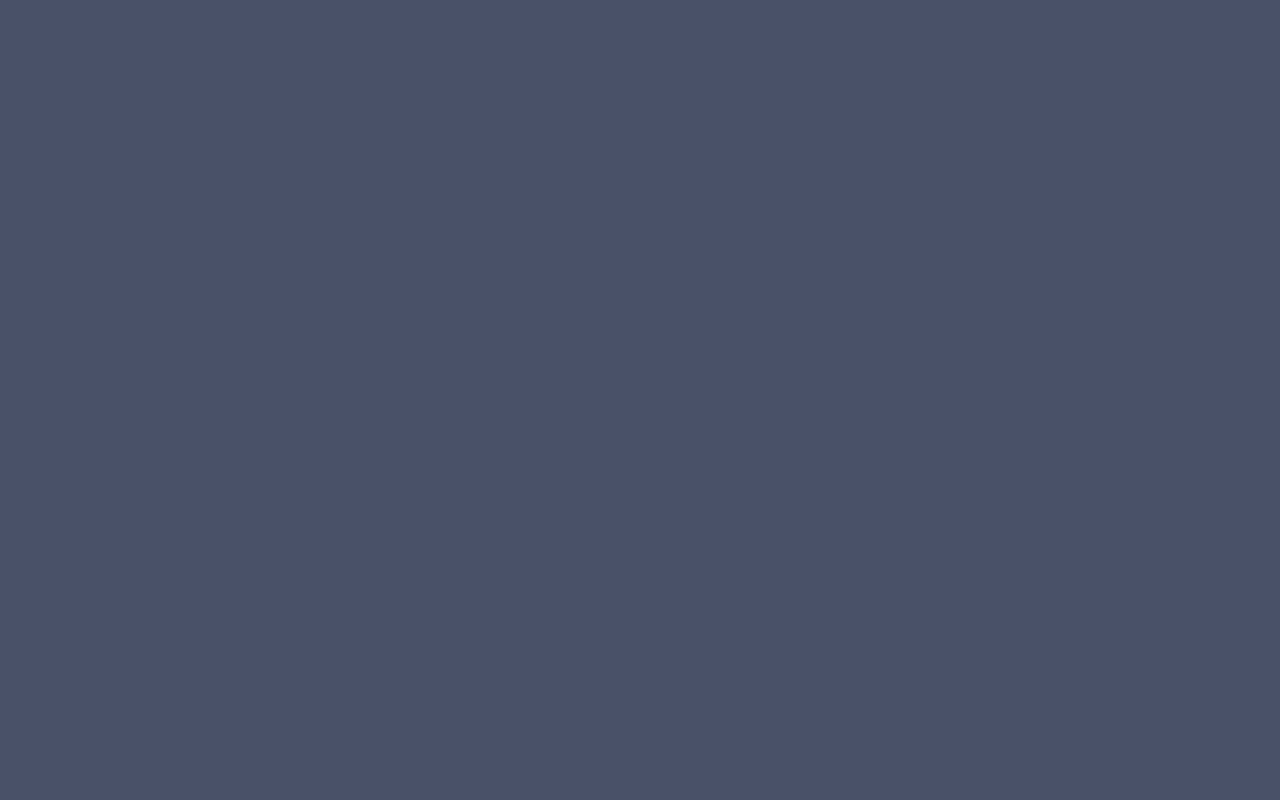
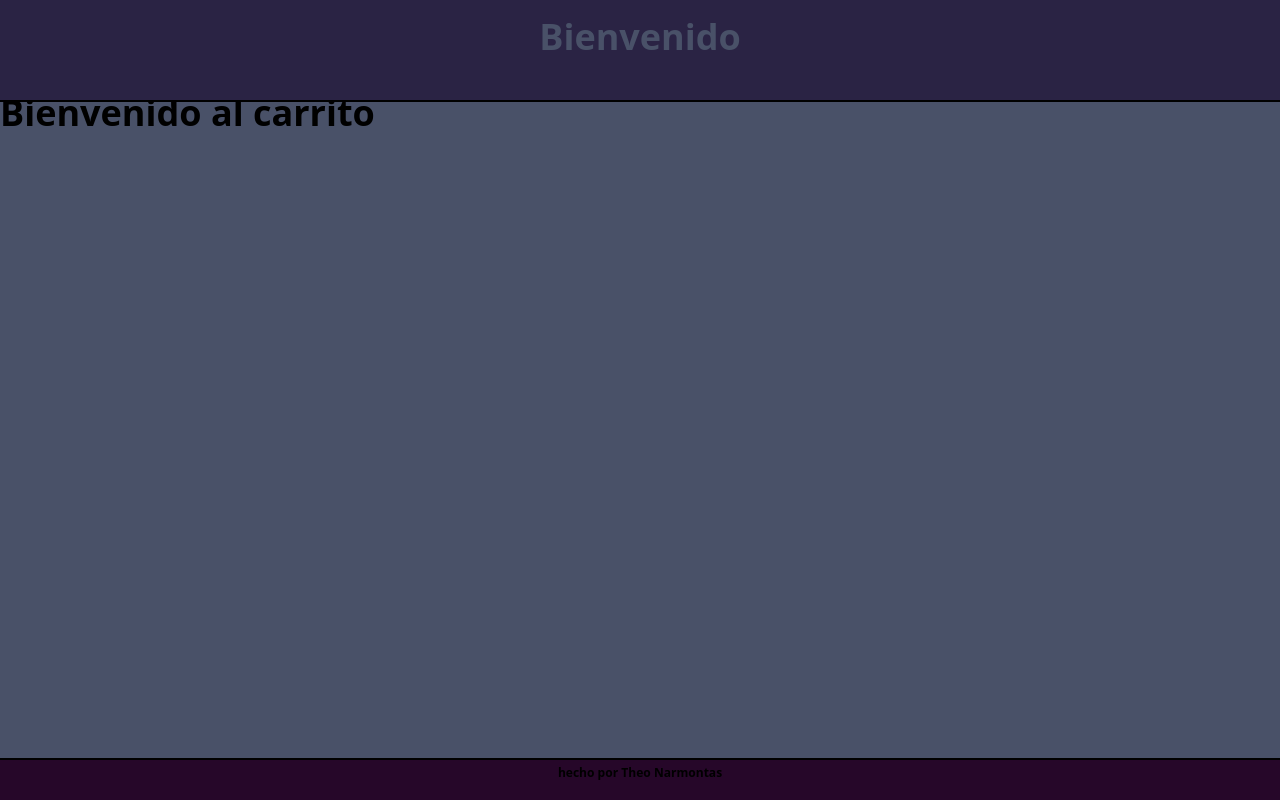
Before and after one commit to TheoTheNarmon/ShoesStore, a React (Vite) app: page /cart in a window 1280 px wide. Before the commit this address had no page. Built offline with nearby package versions, Linux system fonts and the light colour scheme.

Commit message:
added a cart page

```diff
--- a/src/App.jsx
+++ b/src/App.jsx
@@ -3,6 +3,7 @@ import Layout from './components/layout/layout'
 import Menu from './pages/menu/menu'
 //import ItemsContainer from "./components/itemsContainer/itemsContainer";
 import Product from './pages/product/product'
+import Cart from './pages/cart/cart'
 import { useEffect, useState } from "react";
 
 function App(){
@@ -26,6 +27,7 @@ function App(){
       <Route element={<Layout/>}>
         <Route path="/" element={<Menu products={products}/>} />
         <Route path="/product/:id" element={<Product products={products} />}/>
+        <Route path="/cart" element={<Cart/>}/>
       </Route>
     </Routes>
   )
--- /dev/null
+++ b/src/pages/cart/cart.jsx
@@ -0,0 +1,9 @@
+
+
+function Cart(){
+    return(
+        <h1>Bienvenido al carrito</h1>
+    )
+}
+
+export default Cart
```
